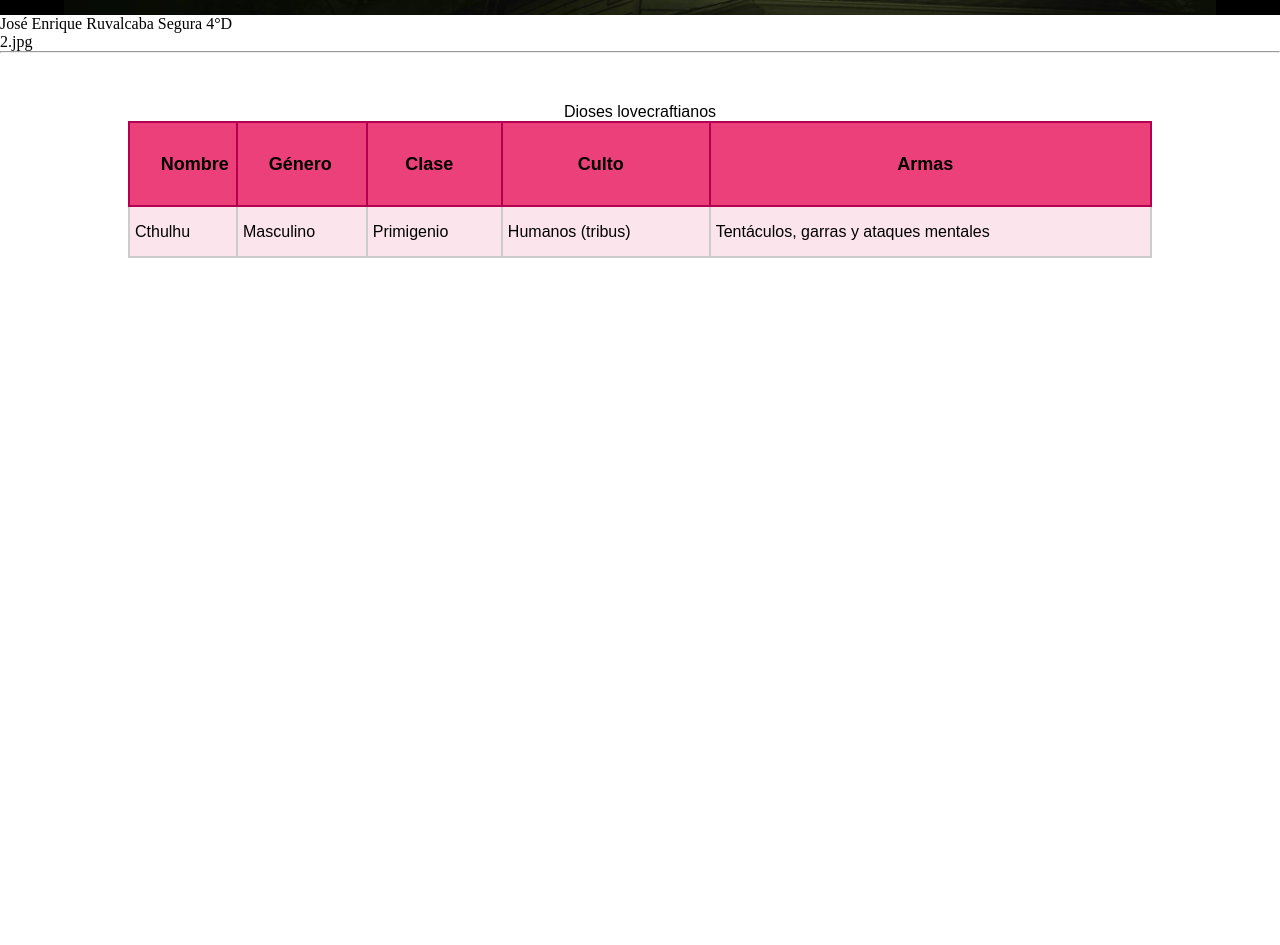
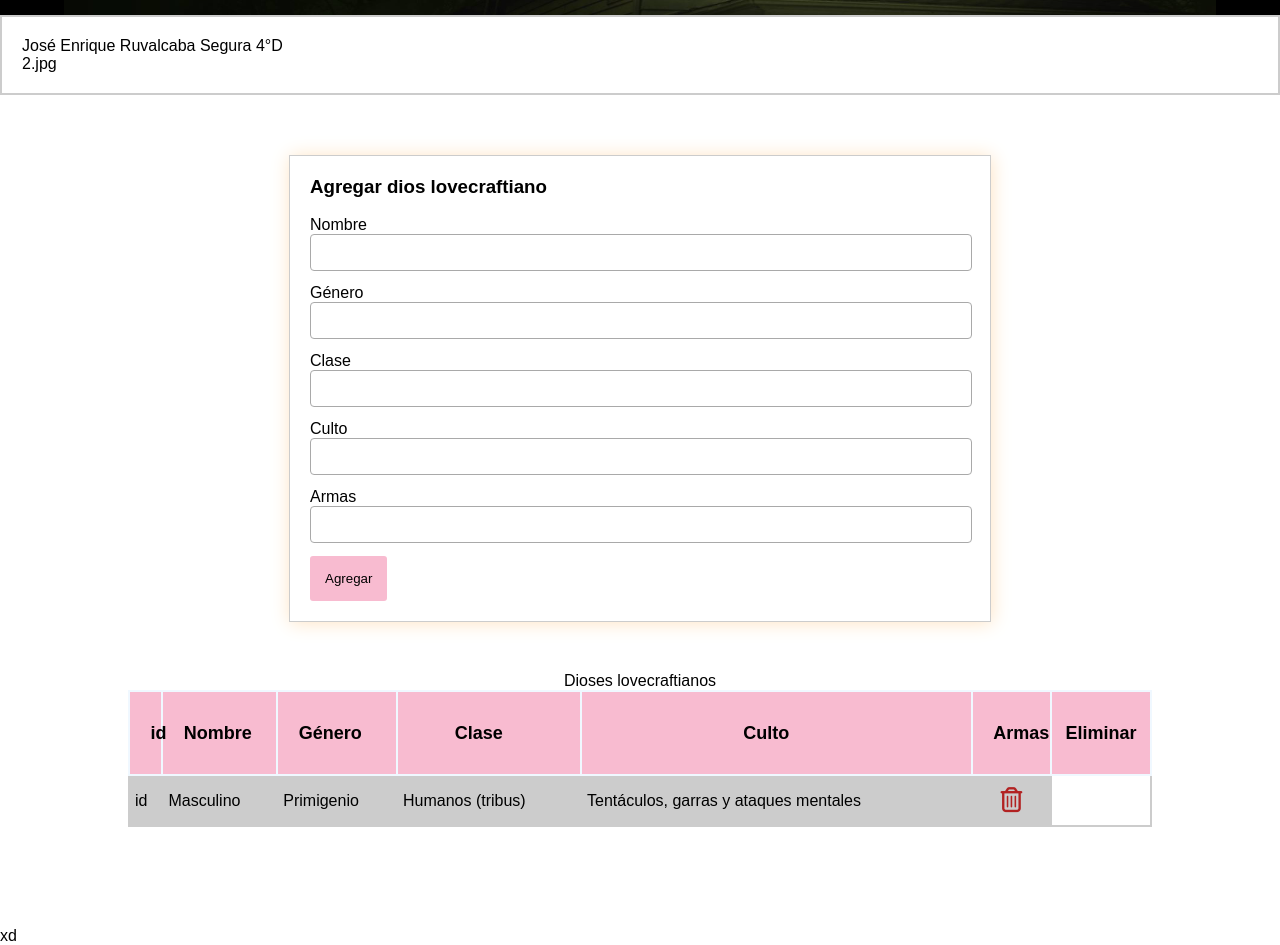
Before and after one commit to cthulhuscode/pwa, a plain HTML site: page index.html in a window 1280 px wide. Shown: the part 500-1445 px from the top of the page. Before the commit the page ends 800 px from the top, so only its background shows below. Drawn offline with Linux system fonts and the light colour scheme.

Commit message:
Diseño casi hecho

```diff
--- a/index.html
+++ b/index.html
@@ -20,10 +20,13 @@
     <!--Estilos-->
     <script src="main.js"></script>
 
+    <!--FontAwesome-->
+    <script src="https://kit.fontawesome.com/c3e884d364.js" crossorigin="anonymous"></script>
+
     <title>Carrusel de imágenes</title>
 </head>
 <body>
-    <h1>Carrusel de imágenes</h1>
+    <h1>Carrusel de </h1>
     <div id="carrusel">
         <div class="boton" id="next">
             &#62
@@ -37,29 +40,54 @@
             <img src="img/1.jpg" id="img">
         </div>
     </div>
-    <span>José Enrique Ruvalcaba Segura 4°D</span>
-    <p></p>
 
-    <hr>
+    <div id="texto">
+        <span>José Enrique Ruvalcaba Segura 4°D</span>
+        <p></p>
+    </div>
+
+    <div id="formulario">
+        <h3>Agregar dios lovecraftiano</h3>
+        <br>
+        <form action="#" id="formu">
+            <label for="">Nombre</label>
+            <input type="text" id="nombre">
+            <label for="">Género</label>
+            <input type="text" id="genero">
+            <label for="">Clase</label>
+            <input type="text" id="clase">
+            <label for="">Culto</label>
+            <input type="text" id="culto">
+            <label for="">Armas</label>
+            <input type="text" id="armas">
+            <button type="submit" id="agregar">Agregar</button>
+        </form>
+    </div>
 
     <div id="table">
-        <table>
+        <table id="tabla">
             <caption>Dioses lovecraftianos</caption>
             <tr>
+                <th>id</th>
                 <th>Nombre</th>
                 <th>Género</th>
                 <th>Clase</th>
                 <th>Culto</th>
                 <th>Armas</th>
+                <th id="eliminar">Eliminar</th>
             </tr>
             <tr>
-                <td>Cthulhu</td>
+                <td>id</td>
                 <td>Masculino</td>
                 <td>Primigenio</td>
                 <td>Humanos (tribus)</td>
                 <td>Tentáculos, garras y ataques mentales</td>
+                <td id="eliminar"><i class="far fa-trash-alt"></i></td>
             </tr>
         </table>
     </div>
 </body>
+<footer>
+    xd
+</footer>
 </html>
--- a/main.js
+++ b/main.js
@@ -54,11 +54,74 @@ window.addEventListener('load', () => {
         p.innerHTML = images[contador];
     })
 
+    //Service Worker
     //Validar que el navegador soporte el Service Worker
     if('serviceWorker' in navigator){
         //Llamar al serviceWorker
-        navigator.serviceWorker.register('./sw.js')
+        navigator.serviceWorker.register('./sw.js', {scope: './'})
         .then(reg => console.log('Registro de ServiceWorker exitoso', reg))
         .catch(err => console.warn('Error al tratar de registrar el ServiceWorker', err))
     }
+
+    //Formulario
+    formu.addEventListener('submit', ()=>{
+        let nombre = document.getElementById('nombre');
+        let genero = document.getElementById('genero');
+        let clase = document.getElementById('clase');
+        let culto = document.getElementById('culto');
+        let armas = document.getElementById('armas');
+        let formu = document.getElementById('formu');
+
+        /*
+        let plantilla = `
+            <tr>
+                <td>${nombre.value}</td>
+                <td>${genero.value}</td>
+                <td>${clase.value}</td>
+                <td>${culto.value}</td>
+                <td>${armas.value}</td>
+            </tr>
+        `;
+        */
+
+        let inputs = document.getElementsByTagName('input');
+
+        let tabla = document.getElementById('tabla');
+        let fila = tabla.insertRow(tabla.rows.length);
+
+        let celda1 = fila.insertCell(0);
+        let celda2 = fila.insertCell(1);
+        let celda3 = fila.insertCell(2);
+        let celda4 = fila.insertCell(3);
+        let celda5 = fila.insertCell(4);
+        let celda6 = fila.insertCell(5);
+
+        celda1.innerHTML = inputs[0].value;
+        celda2.innerHTML = inputs[1].value;
+        celda3.innerHTML = inputs[2].value;
+        celda4.innerHTML = inputs[3].value;
+        celda5.innerHTML = inputs[4].value;
+        celda6.innerHTML = '<td class="eliminar"><i class="far fa-trash-alt"></i></td>';
+
+        /*
+        for(index in inputs){
+            fila.insertCell(index)
+            console.log(inputs[input].value);
+        }
+        */
+
+    });
+
+
+    //Local Storage
+    if(typeof Storage !== 'undefined')
+        console.log('Localstorage is available');
+    else
+        console.log('Localstorage is unavailable');
+
+    let eliminar = document.getElementById('eliminar');
+    eliminar.addEventListener('click', ()=>{
+        console.log('click eliminar');
+    });
+
 });
--- a/style.css
+++ b/style.css
@@ -1,6 +1,8 @@
 *{
     margin: 0;
     padding: 0;
+    font-family: Arial, Helvetica, sans-serif
+;
 }
 
 h1{
@@ -59,6 +61,11 @@ h1{
     margin-left: 86%;
 }
 
+#texto{
+    padding: 20px;
+    border: 2px solid #ccc;
+}
+
 #table{
     overflow-x: auto;
     margin: 0 auto;
@@ -80,10 +87,10 @@ table{
 
 th{
     font-size: 18px;
-    background-color: #ec407a    ;
-    padding: 3% 4% 3% 3%;
+    background-color: #f8bbd0    ;
+    padding: 3% 4% 3% 2%;
     text-align: center;
-    border-color: #b4004e;
+    border-color: aliceblue;
 }
 
 td{
@@ -91,10 +98,70 @@ td{
 }
 
 tr{
-    background-color: #fce4ec;
+    background-color:#ccc;
     transition: all 300ms;
 }
 
 tr:hover{
     background-color: #f8bbd0;
 }
+
+#eliminar{
+    padding: 0;
+    text-align: center;
+}
+
+#eliminar i{
+    font-size: 25px;
+    color: firebrick;
+    transition: all 300ms;
+}
+
+#eliminar i:hover{
+    transform: scale(1.3,1.3);
+    cursor: pointer;
+}
+
+/*Formulario*/
+
+#formulario{
+    font-family: Arial, Helvetica, sans-serif;
+    border: 1px solid #ccc;
+    margin: 0 auto;
+    margin-top: 60px;
+    width: 50%;
+    padding: 20px;
+    padding-right: 40px;
+    box-shadow: 1px 1px 18px bisque;
+}
+
+input[type="text"]{
+    display: block;
+    padding: 10px;
+    width: 100%;
+    border-radius: 4px;
+    border-style: none;
+    border: 1px solid darkgray;
+    margin-bottom: 13px;
+    transition: all 200ms;
+}
+
+input[type="text"]:hover{
+    background-color: beige;
+}
+
+button{
+    background-color: #f8bbd0;
+    border: none;
+    padding: 15px;
+    transition: all 300ms;
+    border-radius: 3px;
+}
+
+button:hover{
+    background-color: #ec407a;
+}
+
+footer{
+    margin-top: 100px;
+}
--- a/sw.js
+++ b/sw.js
@@ -15,7 +15,6 @@ urlsToCache = [
     './img/4.jpg',
     './img/5.jpg',
     './img/6.jpg',
-    'sw.js'
 ];
 
 //Eventos del ServiceWorker
@@ -39,7 +38,7 @@ self.addEventListener('active', e => {
     const cacheWhiteList = [CACHE_NAME];
 
     //Detectar que archivos han sufrido un cambio
-    e.waitUntill(
+    e.skipWaiting(
         //Ver las llaves de los archivos que han sido modificados
         caches.keys()
         .then(cachesNames => {
@@ -65,7 +64,7 @@ self.addEventListener('fetch', e => {
         .then(function(res) {
             return res || fetch(e.request).then(function(response){
                 return caches.open('v1_carrusel').then(function(cache){
-                    cache.put(e.request, response.clone());
+                    //cache.put(e.request, response.clone());
                     return response;
                 })
             })
```
